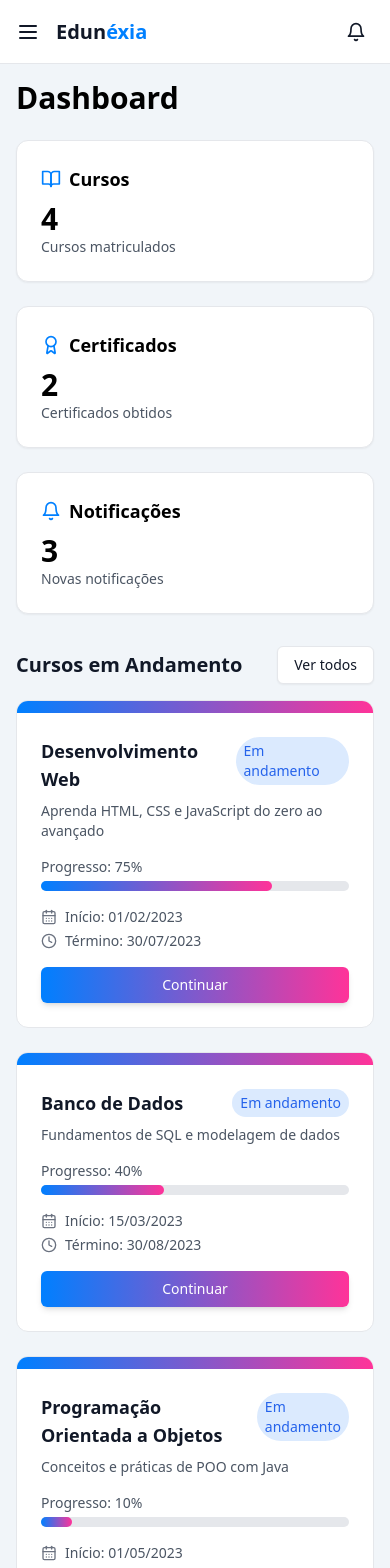
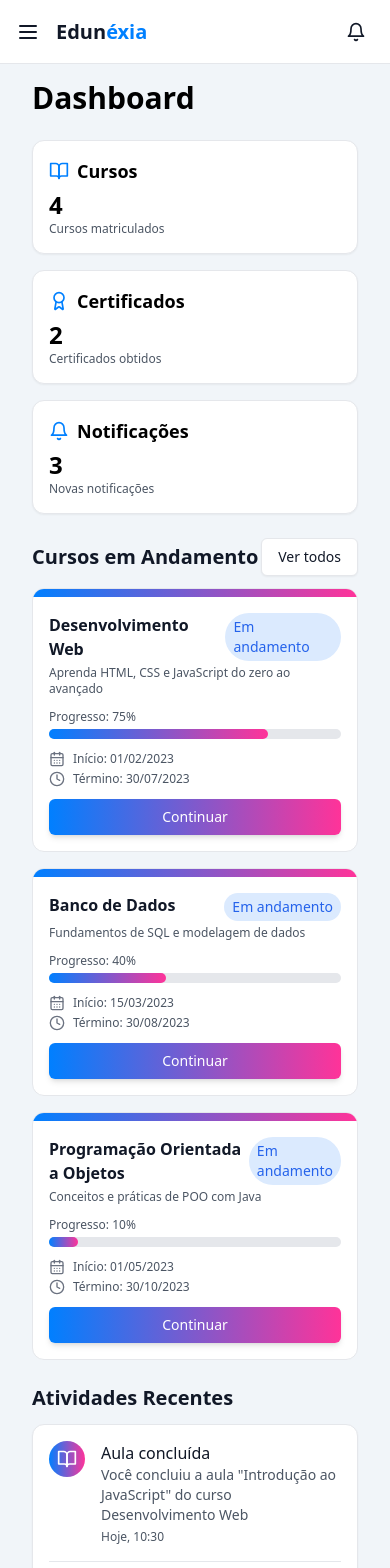
Before and after one commit to eduzayn/portal_aluno, a Next.js app: page /student/dashboard in a window 390 px wide. Shown: the top 1568 px of the page. Built offline with nearby package versions, Linux system fonts and the light colour scheme.

Commit message:
Fix: Ajustar layout responsivo para melhor visualização em dispositivos móveis
Co-Authored-By: ti@eduzayn.com.br <ti@eduzayn.com.br>

```diff
--- a/src/app/student/dashboard/page.tsx
+++ b/src/app/student/dashboard/page.tsx
@@ -51,42 +51,42 @@ export default function StudentDashboardPage() {
   }
 
   return (
-    <div className="container mx-auto">
+    <div className="container mx-auto px-4">
       <h1 className="text-3xl font-bold mb-6 text-foreground">Dashboard</h1>
 
       {/* Resumo */}
-      <div className="grid grid-cols-1 md:grid-cols-3 gap-6 mb-8">
-        <div className="bg-white p-6 rounded-xl border border-gray-200 shadow-sm hover:shadow-md transition-all">
-          <div className="flex items-center gap-2 mb-2">
+      <div className="grid grid-cols-1 sm:grid-cols-2 md:grid-cols-3 gap-4 md:gap-6 mb-6 md:mb-8">
+        <div className="bg-white p-4 md:p-6 rounded-xl border border-gray-200 shadow-sm hover:shadow-md transition-all">
+          <div className="flex items-center gap-2 mb-1 md:mb-2">
             <BookOpen className="h-5 w-5 text-primary" />
             <h2 className="text-lg font-semibold text-foreground">Cursos</h2>
           </div>
-          <p className="text-3xl font-bold text-foreground">{courses.length}</p>
-          <p className="text-sm text-gray-600">Cursos matriculados</p>
+          <p className="text-2xl md:text-3xl font-bold text-foreground">{courses.length}</p>
+          <p className="text-xs md:text-sm text-gray-600">Cursos matriculados</p>
         </div>
 
-        <div className="bg-white p-6 rounded-xl border border-gray-200 shadow-sm hover:shadow-md transition-all">
-          <div className="flex items-center gap-2 mb-2">
+        <div className="bg-white p-4 md:p-6 rounded-xl border border-gray-200 shadow-sm hover:shadow-md transition-all">
+          <div className="flex items-center gap-2 mb-1 md:mb-2">
             <Award className="h-5 w-5 text-primary" />
             <h2 className="text-lg font-semibold text-foreground">Certificados</h2>
           </div>
-          <p className="text-3xl font-bold text-foreground">{student?.certificates.length || 0}</p>
-          <p className="text-sm text-gray-600">Certificados obtidos</p>
+          <p className="text-2xl md:text-3xl font-bold text-foreground">{student?.certificates.length || 0}</p>
+          <p className="text-xs md:text-sm text-gray-600">Certificados obtidos</p>
         </div>
 
-        <div className="bg-white p-6 rounded-xl border border-gray-200 shadow-sm hover:shadow-md transition-all">
-          <div className="flex items-center gap-2 mb-2">
+        <div className="bg-white p-4 md:p-6 rounded-xl border border-gray-200 shadow-sm hover:shadow-md transition-all">
+          <div className="flex items-center gap-2 mb-1 md:mb-2">
             <Bell className="h-5 w-5 text-primary" />
             <h2 className="text-lg font-semibold text-foreground">Notificações</h2>
           </div>
-          <p className="text-3xl font-bold text-foreground">3</p>
-          <p className="text-sm text-gray-600">Novas notificações</p>
+          <p className="text-2xl md:text-3xl font-bold text-foreground">3</p>
+          <p className="text-xs md:text-sm text-gray-600">Novas notificações</p>
         </div>
       </div>
 
       {/* Cursos em andamento */}
-      <div className="mb-8">
-        <div className="flex items-center justify-between mb-4">
+      <div className="mb-6 md:mb-8">
+        <div className="flex items-center justify-between mb-3 md:mb-4">
           <h2 className="text-xl font-semibold">Cursos em Andamento</h2>
           <button
             className="btn-outline text-sm"
@@ -96,7 +96,7 @@ export default function StudentDashboardPage() {
           </button>
         </div>
 
-        <div className="grid grid-cols-1 md:grid-cols-2 lg:grid-cols-3 gap-6">
+        <div className="grid grid-cols-1 sm:grid-cols-2 lg:grid-cols-3 gap-4 md:gap-6">
           {courses
             .filter(course => course.status === 'in_progress')
             .slice(0, 3)
@@ -124,8 +124,8 @@ export default function StudentDashboardPage() {
 
       {/* Atividades recentes */}
       <div>
-        <h2 className="text-xl font-semibold mb-4">Atividades Recentes</h2>
-       <div className="bg-white p-6 rounded-xl border border-gray-200 shadow-sm hover:shadow-md transition-all">
+        <h2 className="text-xl font-semibold mb-3 md:mb-4">Atividades Recentes</h2>
+        <div className="bg-white p-4 md:p-6 rounded-xl border border-gray-200 shadow-sm hover:shadow-md transition-all">
           <div className="space-y-4">
             <div className="flex items-start gap-4 pb-4 border-b">
               <div className="gradient-blue-pink p-2 rounded-full">
--- a/src/components/student/course-card.tsx
+++ b/src/components/student/course-card.tsx
@@ -26,16 +26,16 @@ export function CourseCard({ course, onContinue }: CourseCardProps) {
 
   return (
     <div className="border border-gray-200 rounded-xl overflow-hidden transition-all hover:shadow-lg gradient-card-hover">
-      <div className="h-3 gradient-blue-pink w-full"></div>
-      <div className="p-6">
-        <div className="flex justify-between items-start mb-2">
-          <h3 className="text-lg font-bold">{course.title}</h3>
+      <div className="h-2 md:h-3 gradient-blue-pink w-full"></div>
+      <div className="p-4 md:p-6">
+        <div className="flex justify-between items-start mb-1 md:mb-2">
+          <h3 className="text-base md:text-lg font-bold">{course.title}</h3>
           {getStatusBadge()}
         </div>
-        <p className="text-gray-600 text-sm mb-4">{course.description}</p>
+        <p className="text-xs md:text-sm text-gray-600 mb-3 md:mb-4 line-clamp-2">{course.description}</p>
 
-        <div className="mb-4">
-          <p className="text-sm text-gray-600">Progresso: {course.progress}%</p>
+        <div className="mb-3 md:mb-4">
+          <p className="text-xs md:text-sm text-gray-600">Progresso: {course.progress}%</p>
           <div className="w-full bg-gray-200 rounded-full h-2.5 mt-1">
             <div
               className="gradient-blue-pink h-2.5 rounded-full"
@@ -44,7 +44,7 @@ export function CourseCard({ course, onContinue }: CourseCardProps) {
           </div>
         </div>
 
-        <div className="flex flex-col gap-1 text-sm mb-4">
+        <div className="flex flex-col gap-1 text-xs md:text-sm mb-3 md:mb-4">
           <div className="flex items-center gap-2">
             <CalendarDays className="h-4 w-4 text-gray-500" />
             <span className="text-gray-600">Início: {new Date(course.startDate).toLocaleDateString('pt-BR')}</span>
```
